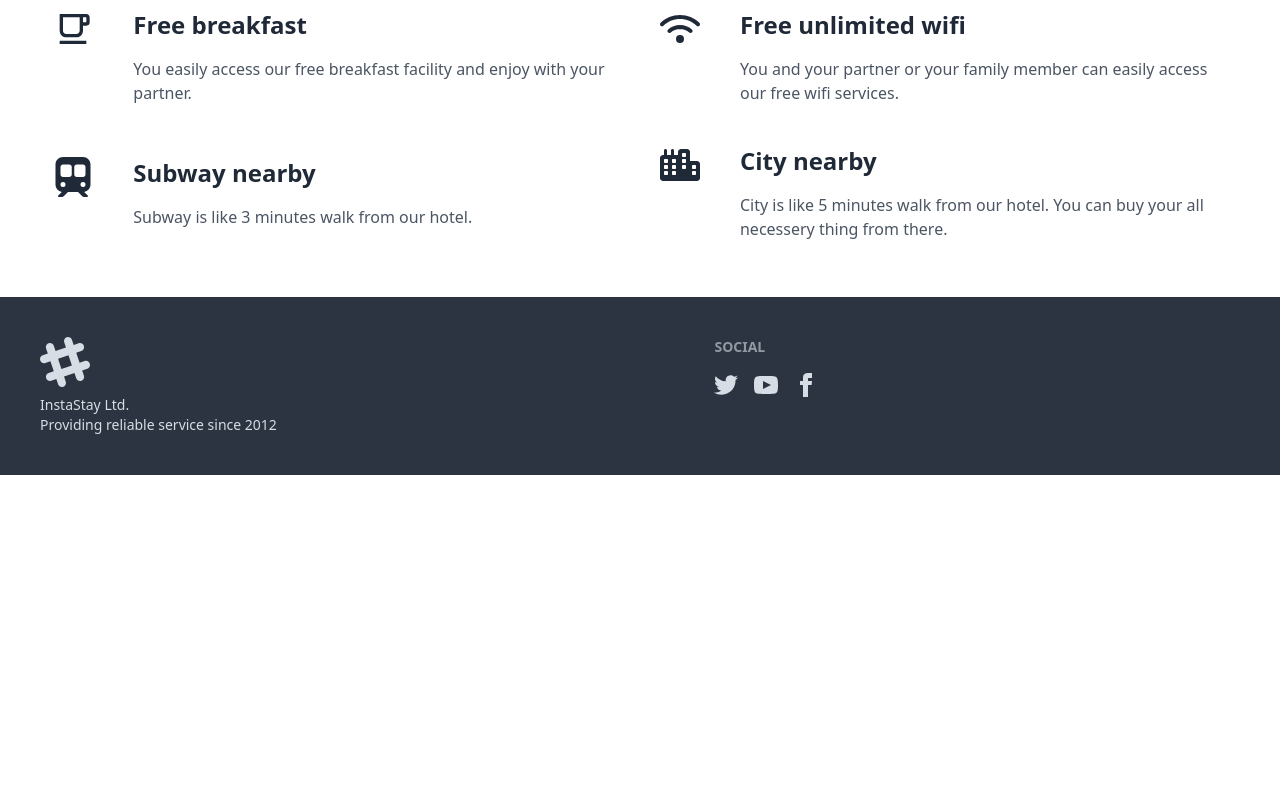
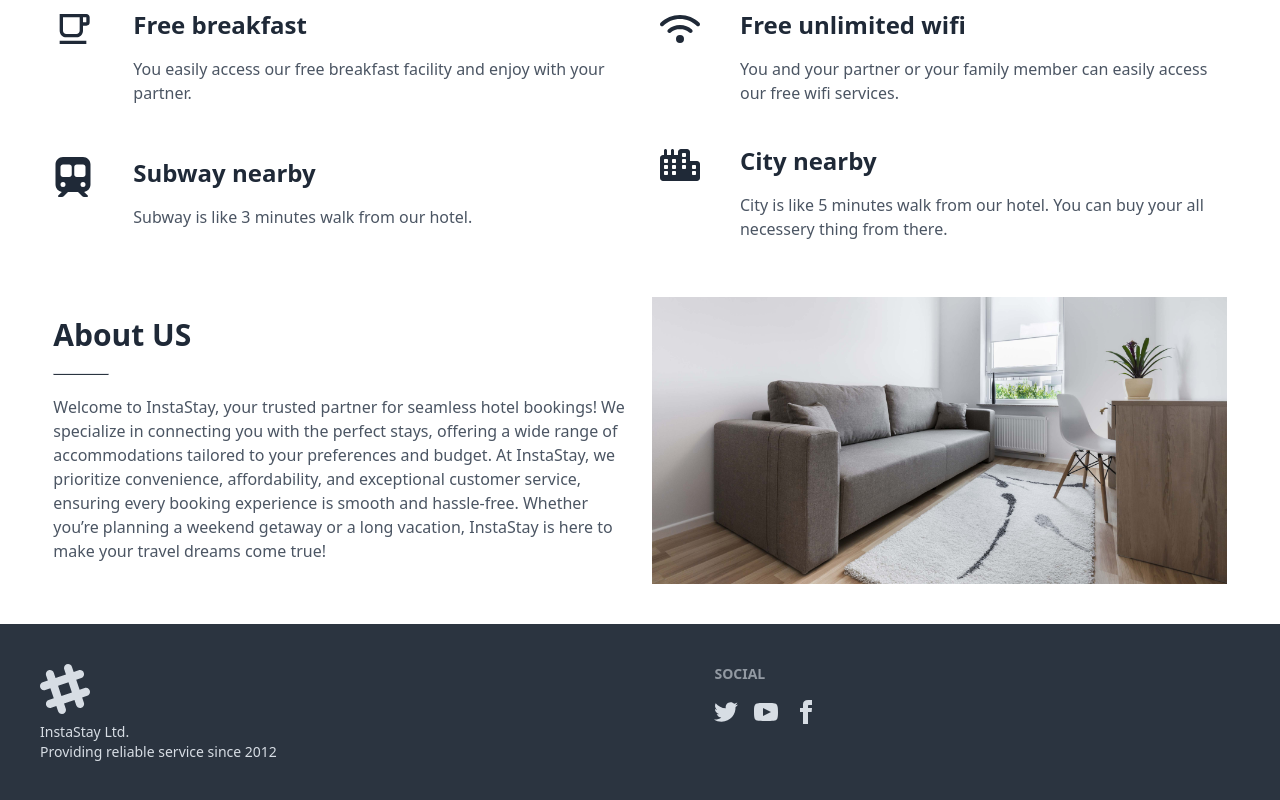
Before and after one commit to zishanmeh/instastay-client, a React (Vite) app: page / in a window 1280 px wide. Shown: the part 1054-1854 px from the top of the page. Before the commit the page ends 1529 px from the top, so only its background shows below. Built offline with nearby package versions, Linux system fonts and the light colour scheme; no server answers.

Commit message:
Added about us section in home page

```diff
--- a/src/pages/Home.jsx
+++ b/src/pages/Home.jsx
@@ -3,6 +3,7 @@ import Banner from "../shared/Banner";
 import Map from "../shared/MyMap";
 import TopRooms from "../shared/TopRooms";
 import Facilities from "../shared/Facilities";
+import HomeAbout from "../shared/HomeAbout";
 
 const Home = () => {
   return (
@@ -24,6 +25,9 @@ const Home = () => {
       <div>
         <Facilities></Facilities>
       </div>
+      <div>
+        <HomeAbout></HomeAbout>
+      </div>
     </div>
   );
 };
--- /dev/null
+++ b/src/shared/HomeAbout.jsx
@@ -0,0 +1,25 @@
+import roomImg from "../assets/roomSlider2Sm.jpg";
+const HomeAbout = () => {
+  return (
+    <div className="flex flex-col-reverse md:flex-row justify-between items-center gap-6">
+      <div className="md:w-1/2">
+        <h1 className="text-3xl font-bold">About US</h1>
+        <hr className="border border-b-neutral my-5 w-14" />
+        <p className="text-gray-600">
+          Welcome to InstaStay, your trusted partner for seamless hotel
+          bookings! We specialize in connecting you with the perfect stays,
+          offering a wide range of accommodations tailored to your preferences
+          and budget. At InstaStay, we prioritize convenience, affordability,
+          and exceptional customer service, ensuring every booking experience is
+          smooth and hassle-free. Whether you’re planning a weekend getaway or a
+          long vacation, InstaStay is here to make your travel dreams come true!
+        </p>
+      </div>
+      <div className="md:w-1/2">
+        <img src={roomImg} alt="Room" className="w-full" />
+      </div>
+    </div>
+  );
+};
+
+export default HomeAbout;
```
